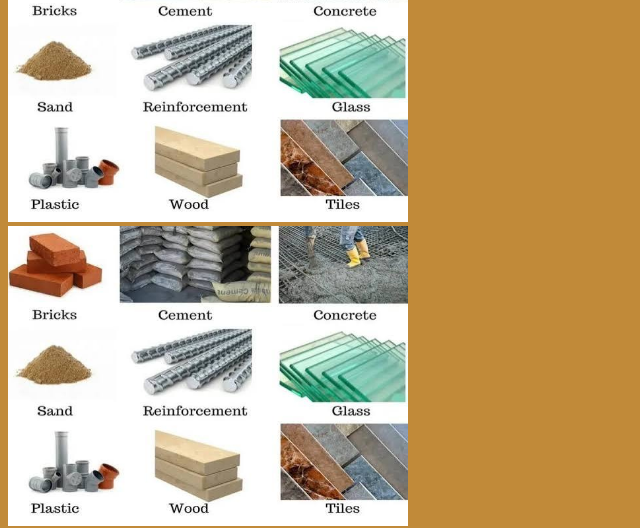
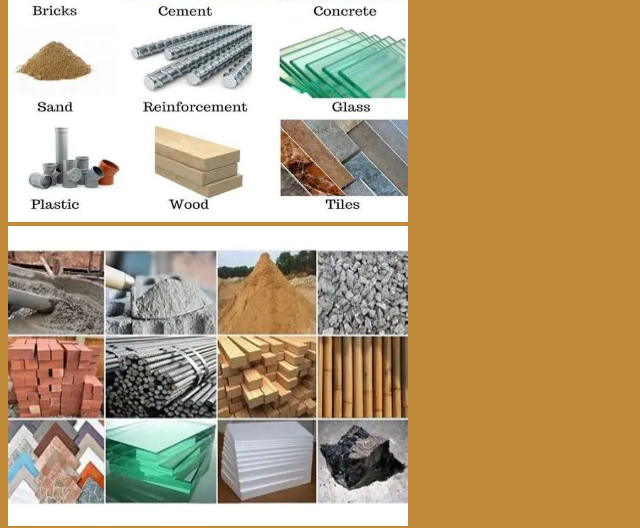
Before and after one commit to addodavis8-dotcom/Dav-Prime-Enterprise, a plain HTML site: page index.html in a window 1280 px wide. Shown: the part 1186-1714 px from the top of the page, without its empty margins (0-640 px from the left). Drawn offline with Linux system fonts and the light colour scheme; grey boxes are pictures that could not be loaded.

Commit message:
Update index.html

```diff
--- a/index.html
+++ b/index.html
@@ -48,7 +48,7 @@
     <br>
     <img src="images (4).jpg" alt="" width="400" height="300">
     <br>
-    <img src="images (4).jpg" alt="" width="400" height="300">
+    <img src="OIP.webp" alt="" width="400" height="300">
 <br>
     <iframe width="400" height="300" src="https://www.youtube.com/embed/GWelSpdKwCw?si=MCVq-WCcoj6yX5Uw" title="YouTube video player" frameborder="0" allow="accelerometer; autoplay; clipboard-write; encrypted-media; gyroscope; picture-in-picture; web-share" referrerpolicy="strict-origin-when-cross-origin" allowfullscreen></iframe>
 <br>
```
